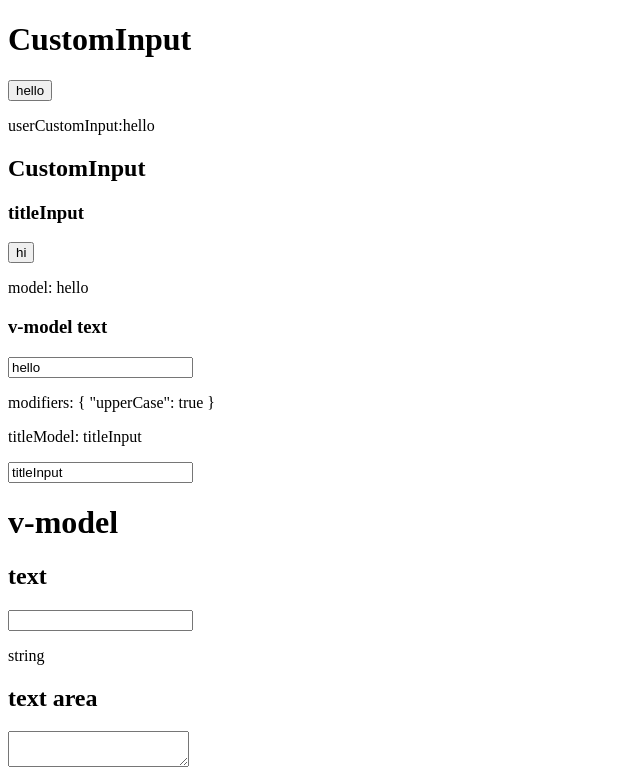
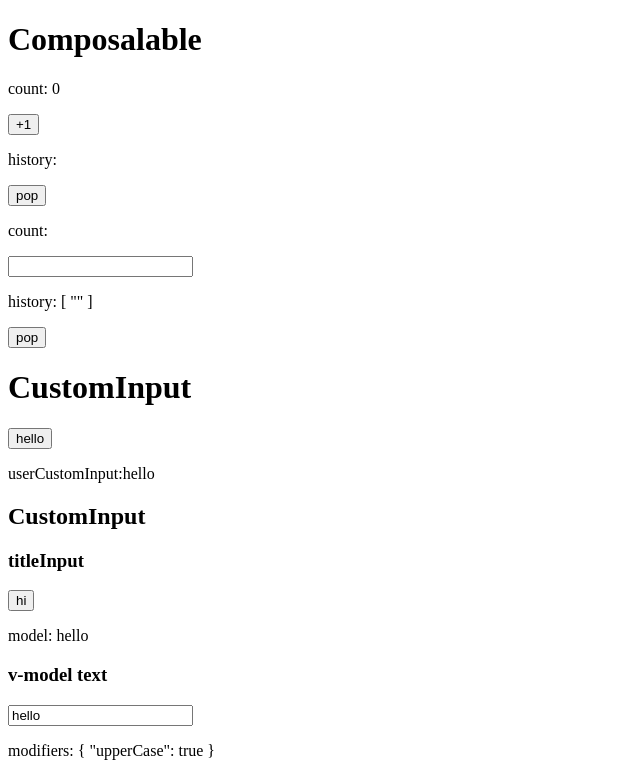
Before and after one commit to 802-web/form_by_vue, a Vue app: page / in a window 1280 px wide. Shown: the top 776 px of the page, without its empty margins (0-640 px from the left). Built offline with nearby package versions, Linux system fonts and the light colour scheme.

Commit message:
badic of composable

```diff
--- a/src/App.vue
+++ b/src/App.vue
@@ -1,6 +1,7 @@
 <script setup>
 import { ref } from 'vue'
 import CustomInput from './components/CustomInput.vue'
+import { refHistory } from './composables/refHistory.js'
 
 const userInput = ref('')
 const msg = ref('')
@@ -10,9 +11,24 @@ const gender = ref()
 const selected = ref([])
 const customUserInput = ref('hello')
 const titleInput = ref('titleInput')
+
+const count = ref(0)
+const userInput2 = ref('')
+
+const { history: history2, undo: undo2 } = refHistory(userInput2)
 </script>
+<template>
+	<h1>Composalable</h1>
+	<p>count: {{ count }}</p>
+	<button @click="count++">+1</button>
+	<p>history: {{ history }}</p>
+	<p><button @click="undo">pop</button></p>
 
-<template>
+	<p>count: {{ userInput2 }}</p>
+	<input v-model="userInput2" type="text" />
+	<p>history: {{ history2 }}</p>
+	<p><button @click="undo2">pop</button></p>
+
 	<h1>CustomInput</h1>
 	<button @click="customUserInput = 'hello'">hello</button>
 	<p>userCustomInput:{{ customUserInput }}</p>
--- /dev/null
+++ b/src/composables/refHistory.js
@@ -0,0 +1,13 @@
+import { ref, watchEffect } from 'vue'
+
+export const refHistory = (source) => {
+	const history = ref([])
+	watchEffect(() => {
+		history.value.push(source.value)
+	})
+	const undo = () => {
+		history.value.pop()
+		source.value = history.value.pop()
+	}
+	return { history, undo }
+}
```
